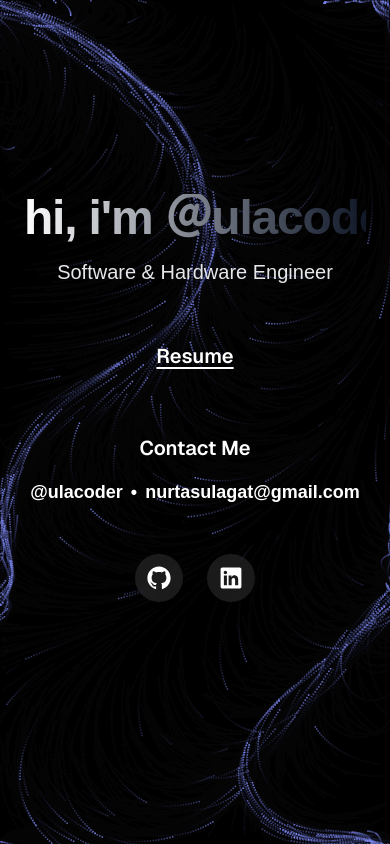
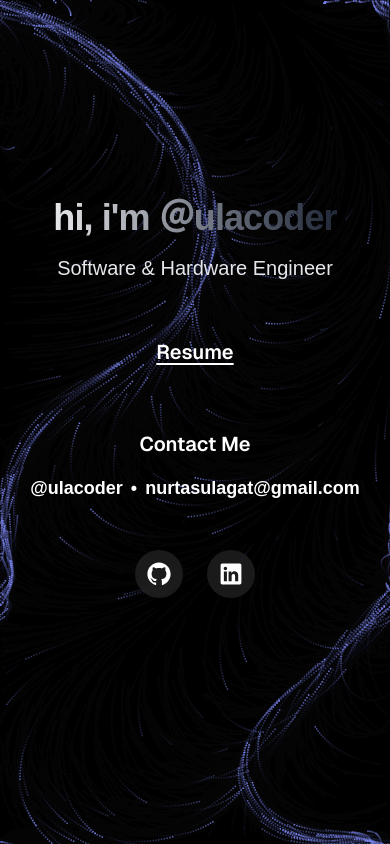
Before and after one commit to ulacoder/nurtas-ulagat-cv, a Next.js app: page / in a window 390 px wide. Built offline with nearby package versions, Linux system fonts and the light colour scheme.

Commit message:
fix: reduce mobile heading size to prevent wrapping

```diff
--- a/src/app/page.tsx
+++ b/src/app/page.tsx
@@ -19,7 +19,7 @@
         <div className="max-w-2xl w-full space-y-8 text-center">
           {/* Main heading */}
           <div className="space-y-4">
-            <h1 className="text-5xl md:text-7xl font-bold tracking-tight bg-gradient-to-r from-white to-gray-900 bg-clip-text text-transparent whitespace-nowrap">
+            <h1 className="text-4xl md:text-7xl font-bold tracking-tight bg-gradient-to-r from-white to-gray-900 bg-clip-text text-transparent whitespace-nowrap">
               hi, i'm ＠ulacoder
             </h1>
             <p className="text-xl md:text-2xl text-gray-200">
```
